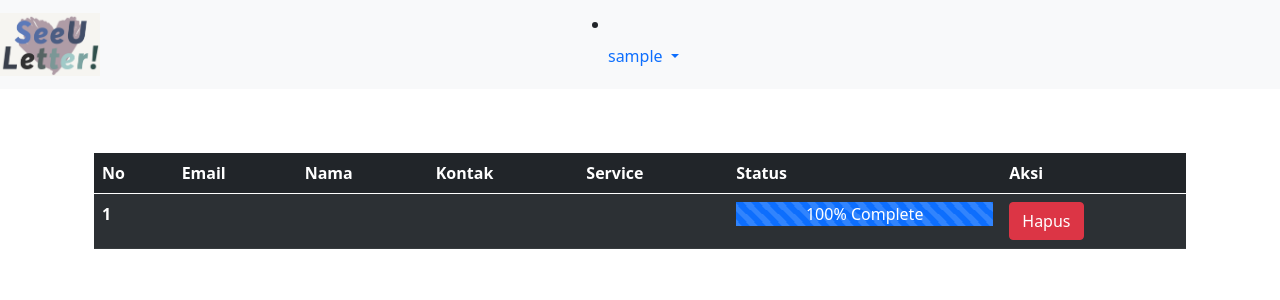
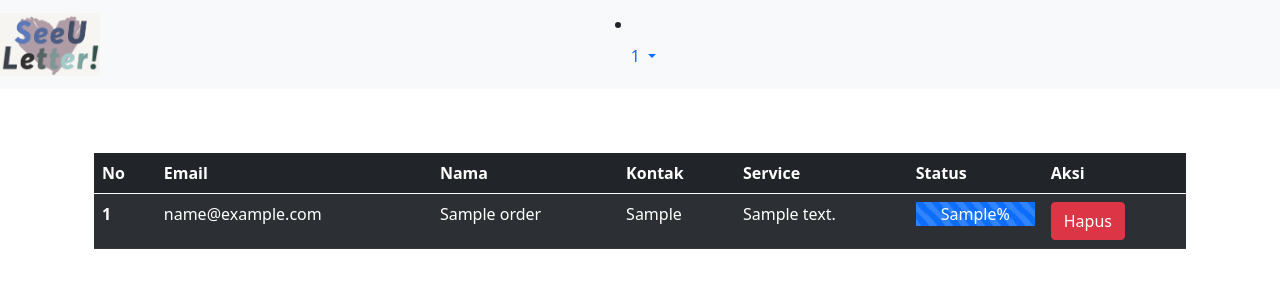
Before and after one commit to FAM-Org/php-seeuletter, a PHP site: page /pelanggan-order.php in a window 1280 px wide. Shown: the top 300 px of the page. Run offline with PHP 8.4, Linux system fonts and the light colour scheme; the visitor is signed in with stand-in values (Sample User, id 1); tables that the repository leaves empty or names only in its code hold one stand-in row (values such as "Sample post"); data that the repository does not hold is empty; some libraries are stand-ins or nearby versions.

Commit message:
delete service order

```diff
--- a/config.php
+++ b/config.php
@@ -69,7 +69,7 @@ function Login($request)
                 setcookie('username', $username, strtotime('+3 days'), '/');
                 setcookie('password', $password, strtotime('+3 days'), '/');
             }
-            if ($admin == 1):
+            if ($admin == 1) :
                 header("Location: admin-order.php");
             else :
                 header("Location: index.php");
--- a/pelanggan-order.php
+++ b/pelanggan-order.php
@@ -1,13 +1,13 @@
 <?php
-include('Config.php');
-$email = $_SESSION["email"];
-$select = "SELECT * FROM service_order WHERE Email='$email'";
+include('config.php');
+$id = $_SESSION["id"];
+$select = "SELECT * FROM service_order WHERE user_id='$id'";
 $query = mysqli_query($conn, $select);
-if (isset($_GET['Id'])) {
-    $idpesanan = $_GET['Id'];
-    mysqli_query($conn, "DELETE FROM service_order WHERE Id = '$idpesanan'");
+if (isset($_GET['id_hapus'])) {
+  $idpesanan = $_GET['id_hapus'];
+  mysqli_query($conn, "DELETE FROM service_order WHERE id = '$idpesanan'");
   $_SESSION['message'] = "Berhasil Hapus";
-    header("location: Details.php");
+  header("location: pelanggan-order.php?id=" . $id);
 }
 ?>
 
@@ -19,11 +19,12 @@ if (isset($_GET['Id'])) {
   <meta charset="utf-8">
   <meta name="viewport" content="width=device-width, initial-scale=1, shrink-to-fit=no">
 
-    <title>Web Profile Malik</title>
+  <title>Service</title>
 
   <!-- Bootstrap CSS -->
   <link rel="stylesheet" type="text/css" href="assets/css/bootstrap.min.css">
-    <link href="https://cdn.jsdelivr.net/npm/bootstrap@5.0.2/dist/css/bootstrap.min.css" rel="stylesheet" integrity="sha384-EVSTQN3/azprG1Anm3QDgpJLIm9Nao0Yz1ztcQTwFspd3yD65VohhpuuCOmLASjC" crossorigin="anonymous">
+  <link href="https://cdn.jsdelivr.net/npm/bootstrap@5.0.2/dist/css/bootstrap.min.css" rel="stylesheet"
+    integrity="sha384-EVSTQN3/azprG1Anm3QDgpJLIm9Nao0Yz1ztcQTwFspd3yD65VohhpuuCOmLASjC" crossorigin="anonymous">
   <!-- Fonts -->
   <link rel="stylesheet" type="text/css" href="assets/fonts/font-awesome.min.css">
   <!-- Icon -->
@@ -63,7 +64,7 @@ if (isset($_GET['Id'])) {
     <a class="navbar-brand" href="#"><img src="SeeULetter! logo.png" alt="" width="100px"></a>
     <div class="container">
       <div class="collapse navbar-collapse d-flex justify-content-center" id="navbarNav" style="padding-right: 10%;">
-                <?php if (!isset($_SESSION['username'])) : ?>
+        <?php if (!isset($_SESSION['id'])) : ?>
         <ul class="navbar-nav">
           <li class="nav-item">
             <a class="nav-link active" aria-current="page" href="index.php#home">Home</a>
@@ -79,8 +80,9 @@ if (isset($_GET['Id'])) {
           </li>
           <?php else : ?>
           <li class="nav-item dropdown">
-                            <a class="nav-link dropdown-toggle" href="#" id="navbarDropdown" role="button" data-bs-toggle="dropdown" aria-expanded="false">
-                                <?= $_SESSION['username'] ?>
+            <a class="nav-link dropdown-toggle" href="#" id="navbarDropdown" role="button" data-bs-toggle="dropdown"
+              aria-expanded="false">
+              <?= $_SESSION['id'] ?>
             </a>
             <ul class="dropdown-menu" aria-labelledby="navbarDropdown">
               <li><a class="dropdown-item" href="pelanggan-order.php?">My Order</a></li>
@@ -114,16 +116,18 @@ if (isset($_GET['Id'])) {
         ?>
         <tr>
           <th scope="row"><?= $no++ ?></th>
-                        <td><?= $selects['Email'] ?></td>
-                        <td><?= $selects['Name'] ?></td>
-                        <td><?= $selects['Kontak'] ?></td>
-                        <td><?= $selects['Service_detail'] ?></td>
+          <td><?= $selects['email'] ?></td>
+          <td><?= $selects['name'] ?></td>
+          <td><?= $selects['kontak'] ?></td>
+          <td><?= $selects['service_detail'] ?></td>
           <td>
-                            <div class="progress-bar progress-bar-striped progress-bar-animated" role="progressbar" aria-valuenow="75" aria-valuemin="0" aria-valuemax="100" style="width: 100%">
-                                100% Complete
+            <div class="progress-bar progress-bar-striped progress-bar-animated" role="progressbar"
+              aria-valuenow="<?= $selects['progress'] ?>" aria-valuemin="0" aria-valuemax="100"
+              style="width: <?= $selects['progress'] ?>%">
+              <?= $selects['progress'] ?>%
             </div>
           </td>
-                        <td><a class="btn btn-danger" href="Details.php?Id=<?= $selects['Id'] ?>">Hapus</a></td>
+          <td><a class="btn btn-danger" href="pelanggan-order.php?id_hapus=<?= $selects['id'] ?>">Hapus</a></td>
         </tr>
         <?php endwhile; ?>
       </tbody>
```
Also changed, not shown: index.php (+31 -14 lines). Lines whose indentation alone changed are shown as unchanged.
